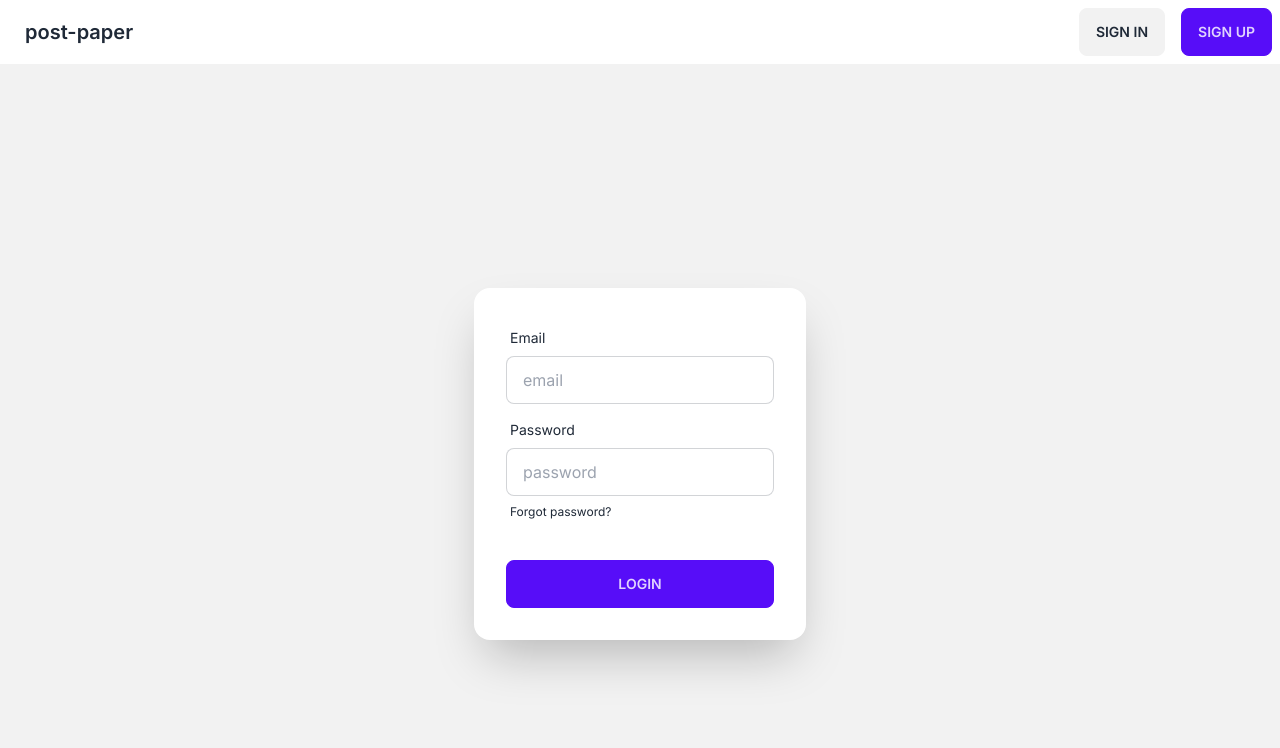
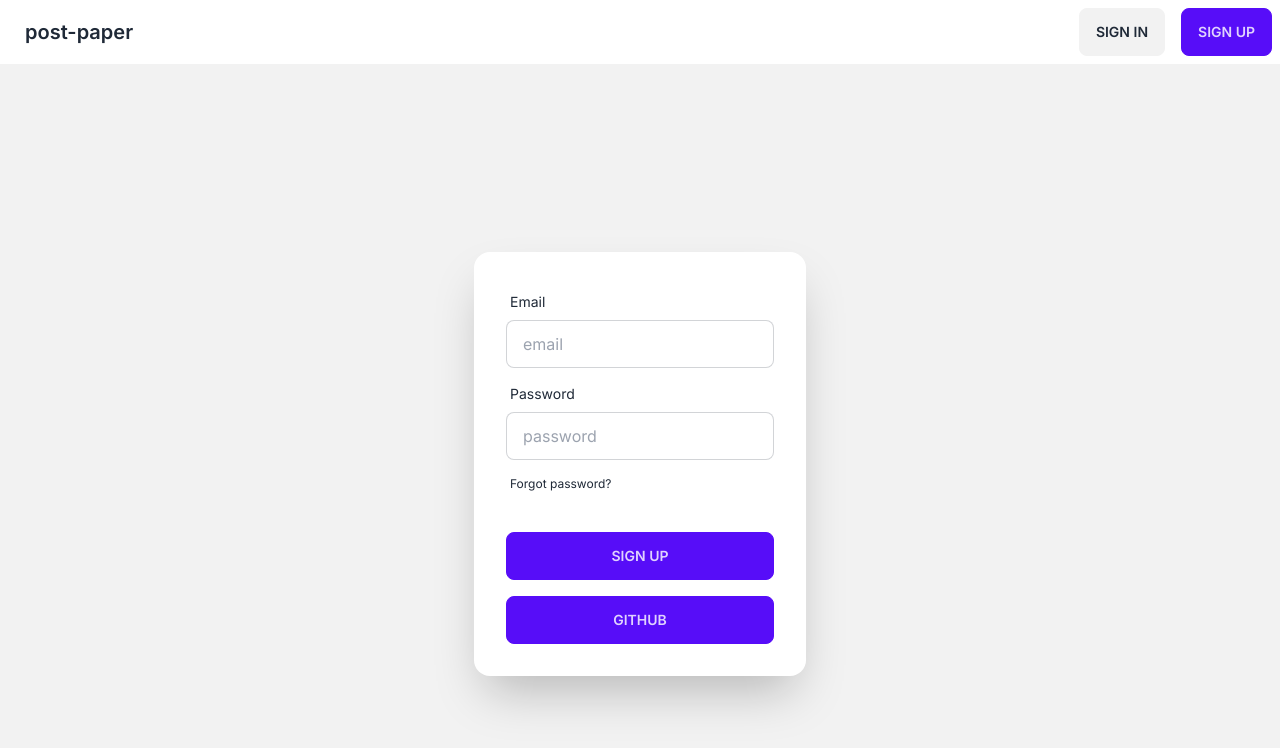
Before and after one commit to dominik-stumpf/post-paper, a Next.js app: page /signin in a window 1280 px wide. Shown: the top 748 px of the page. Built offline with nearby package versions, Linux system fonts and the light colour scheme.

Commit message:
added login and middleware for csp

```diff
--- a/src/app/signin/page.tsx
+++ b/src/app/signin/page.tsx
@@ -1,4 +1,9 @@
 'use client';
+import { api, seedUserData } from '@/server-data';
+import { signIn } from 'next-auth/react';
+import PocketBase from 'pocketbase';
+
+import { FormEvent } from 'react';
 
 // import { signIn, useSession } from 'next-auth/react';
 // import { useEffect } from 'react';
@@ -14,43 +19,75 @@ export default function Page() {
   //     console.log('signin response', data);
   //   })();
   // }, []);
+  async function signUp(e: FormEvent<HTMLFormElement>) {
+    e.preventDefault();
+    const formData = new FormData(e.currentTarget);
+    const { password, email } = Object.fromEntries(formData.entries());
+    const pb = new PocketBase(api);
+    // const data = {
+    //   // username: 'test_username',
+    //   email: email,
+    //   // emailVisibility: false,
+    //   password: password,
+    //   passwordConfirm: password,
+    //   // name: 'test',
+    // };
+    const resp = await pb
+      .collection('users')
+      .authWithPassword(seedUserData.email, seedUserData.password);
+    console.log(resp);
+  }
+  async function signInGithub() {
+    await signIn('github');
+  }
 
   return (
     <div>
       <div className="hero min-h-screen bg-base-200">
         <div className="hero-content flex-col lg:flex-row-reverse lg:gap-16">
           <div className="card flex-shrink-0 w-full max-w-sm shadow-2xl bg-base-100">
-            <form className="card-body">
+            <form className="card-body" onSubmit={signUp}>
               <div className="form-control">
-                <label className="label">
+                <label className="label" htmlFor="email">
                   <span className="label-text">Email</span>
                 </label>
                 <input
                   type="email"
                   placeholder="email"
+                  name="email"
+                  id="email"
                   className="input input-bordered"
                   required
                 />
               </div>
               <div className="form-control">
-                <label className="label">
+                <label className="label" htmlFor="password">
                   <span className="label-text">Password</span>
                 </label>
                 <input
                   type="password"
                   placeholder="password"
+                  name="password"
+                  id="password"
                   className="input input-bordered"
                   required
                 />
-                <label className="label">
-                  <a href="#1" className="label-text-alt link link-hover">
-                    Forgot password?
-                  </a>
-                </label>
               </div>
+              <label className="label">
+                <a href="#1" className="label-text-alt link link-hover">
+                  Forgot password?
+                </a>
+              </label>
               <div className="form-control mt-6">
                 <button className="btn btn-primary" type="submit">
-                  Login
+                  Sign up
+                </button>
+                <button
+                  className="btn btn-primary mt-4"
+                  type="button"
+                  onClick={signInGithub}
+                >
+                  github
                 </button>
               </div>
             </form>
```
Also changed, not shown: src/middleware.ts (added, +35 -0 lines).
